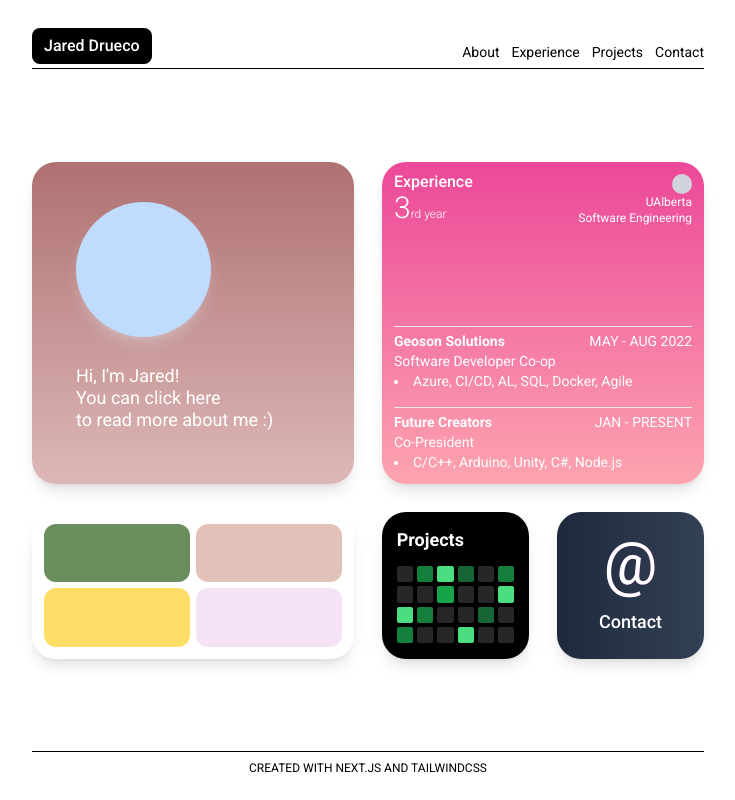
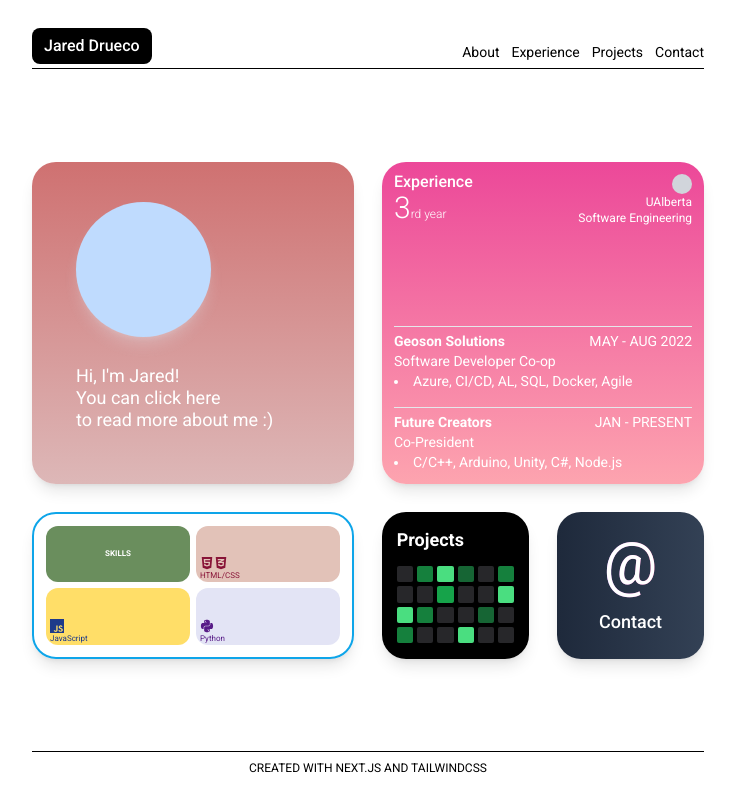
Before and after one commit to jdrco/self-portfolio, a Next.js app: page / in a window 1280 px wide. Shown: the whole page, without its empty margins (272-1007 px from the left). Built offline with nearby package versions, Linux system fonts and the light colour scheme.

Commit message:
fixed tech grid

```diff
--- a/components/widgets/Readme.js
+++ b/components/widgets/Readme.js
@@ -1,6 +1,6 @@
 const Readme = () => {
   return (
-    <div className="bg-gradient-to-t from-[#d6a9a9d4] to-[#af7171] h-full flex flex-col">
+    <div className="bg-gradient-to-t from-[#d6a9a9d4] to-[#cf7171] h-full flex flex-col">
       <div className="bg-blue-200 shadow-lg shadow-slate-200/30 w-[42%] h-[42%] rounded-full ml-7 sm:ml-11 mt-6 sm:mt-10"></div>
       <div className="w-[75%] h-12 ml-7 sm:ml-11 mt-4 sm:mt-7 text-[10px] sm:text-sm md:text-lg text-white leading-[11px] sm:leading-[18px] md:leading-[22px]">
         Hi, I'm Jared! <br />
--- a/components/widgets/TechStack.js
+++ b/components/widgets/TechStack.js
@@ -1,100 +1,40 @@
-import { FaPython } from "react-icons/fa";
+import { FaPython, FaHtml5, FaCss3Alt } from "react-icons/fa";
 import { SiJavascript } from "react-icons/si";
-import { Swiper, SwiperSlide } from "swiper/react";
-
-// Import Swiper styles
-import "swiper/css";
-import "swiper/css/pagination";
-
-// import required modules
-import { Pagination, Navigation, Scrollbar } from "swiper";
 
 const Tech = () => {
   return (
-    // <div className="bg-gradient-to-r from-[#FFFFFF] to-[#ececec] h-full overflow-auto p-2">
-    <div className="h-full overflow-auto m-2 sm:m-3">
-      <div className="grid grid-rows-2 grid-cols-2 gap-1 sm:gap-[6px] h-full mb-1">
-        <div className="bg-[#6A8E5D] h-full rounded-md sm:rounded-xl text-white text-[8px]"></div>
-        <div className="bg-[#E2C2B8] h-full rounded-md sm:rounded-xl"></div>
-        <div className="bg-[#FFDE68] h-full rounded-md sm:rounded-xl"></div>
-        <div className="bg-[#F5E3F5] h-full rounded-md sm:rounded-xl"></div>
+    <div className="h- overflow-auto m-2 sm:m-3">
+      <div className="grid grid-cols-2 gap-1 sm:gap-[6px] h-[67px] sm:h-[95px] md:h-[119px] overflow-auto no-scrollbar">
+        <div className="bg-[#6A8E5D] min-h-[31.5px] sm:min-h-[44.5px] md:min-h-[56.5px] rounded-md sm:rounded-xl text-white flex flex-col justify-center px-1 text-[8px] text-center font-bold">
+          SKILLS
         </div>
-      <div className="grid grid-rows-2 grid-cols-2 gap-1 h-full">
-        <div className="bg-[#6A8E5D] h-full rounded-md sm:rounded-xl"></div>
-        <div className="bg-[#E2C2B8] h-full rounded-md sm:rounded-xl"></div>
-        <div className="bg-[#E2C2B8] h-full rounded-md sm:rounded-xl"></div>
-        <div className="bg-[#6A8E5D] h-full rounded-md sm:rounded-xl"></div>
+        <div className="bg-[#E2C2B8] rounded-md sm:rounded-xl text-rose-900 flex flex-col justify-end px-1">
+          <div className="flex flex-row">
+            <FaHtml5 className="text-sm" />
+            <FaCss3Alt className="text-sm" />
           </div>
-      {/* <div className="flex h-1/2 gap-x-1 py-1">
-        <div className="bg-[#6A8E5D] w-1/2 h-auto rounded-xl"></div>
-        <div className="bg-[#E2C2B8] w-1/2 h-auto rounded-xl"></div>
+          <div className="text-[8px]">HTML/CSS</div>
         </div>
-      <div className="flex h-1/2 gap-x-1 pb-1">
-        <div className="bg-[#FFDE68] w-1/2 h-auto rounded-xl"></div>
-        <div className="bg-[#F5E3F5] w-1/2 h-auto rounded-xl"></div>
+        <div className="bg-[#FFDE68] min-h-[31.5px] sm:min-h-[44.5px] md:min-h-[56.5px] rounded-md sm:rounded-xl text-blue-900 flex flex-col justify-end px-1">
+          <SiJavascript className="text-sm" />
+          <div className="text-[8px]">JavaScript</div>
         </div>
-      <div className="flex h-1/2 gap-x-1 py-1">
-        <div className="bg-[#6A8E5D] w-1/2 h-auto rounded-xl"></div>
-        <div className="bg-[#E2C2B8] w-1/2 h-auto rounded-xl"></div>
+        <div className="bg-[#e3e4f5] rounded-md sm:rounded-xl text-purple-900 flex flex-col justify-end px-1">
+          <FaPython className="text-sm" />
+          <div className="text-[8px]">Python</div>
         </div>
-      <div className="flex h-1/2 gap-x-1 pb-1 ">
-        <div className="bg-[#FFDE68] w-1/2 h-auto rounded-xl"></div>
-        <div className="bg-[#F5E3F5] w-1/2 h-auto rounded-xl"></div>
-      </div> */}
-
-      {/* <div className="text-white font-bold bg-gradient-to-t from-[#D1C5A6] to-[#D1C5A6] w-full"> */}
-      {/* <div className="text-white font-bold  w-full">
-        <p className="text-black text-sm sm:text-2xl font-bold px-4 py-[5px] text-center">
-          Technologies
-        </p>
+        <div className="bg-[#5065b0] min-h-[31.5px] sm:min-h-[44.5px] md:min-h-[56.5px] rounded-md sm:rounded-xl text-white flex flex-col justify-end px-1">
+          <div className="flex flex-row">
+            <FaHtml5 className="text-sm" />
+            <FaCss3Alt className="text-sm" />
           </div>
-      <div className="h-full w-full px-1">
-        <Swiper
-          // install Swiper modules
-          modules={[Pagination]}
-          spaceBetween={5}
-          slidesPerView={5}
-          pagination={{ clickable: true }}
-          className="h-full"
-        >
-          <SwiperSlide className="flex flex-col justify-center items-center pb-1">
-            <div className="rounded-lg shadow-md text-white h-1/2 w-[90%] flex flex-col justify-around items-center">
-              <FaPython size="1rem" />
-              <div className="text-[8px]">70%</div>
+          <div className="text-[8px]">C/C++</div>
         </div>
-          </SwiperSlide>
-          <SwiperSlide className="flex flex-col justify-center items-center pb-1">
-            <div className="rounded-lg shadow-md text-white h-1/2 w-[90%] flex flex-col justify-around items-center">
-              <SiJavascript size="0.8rem" />
-              <div className="text-[8px]">70%</div>
+        <div className="bg-[#5065b0] rounded-md sm:rounded-xl text-purple-900 flex flex-col justify-end px-1">
+          <FaPython className="text-sm" />
+          <div className="text-[8px]">Python</div>
         </div>
-          </SwiperSlide>
-          <SwiperSlide className="flex flex-col justify-center items-center pb-1">
-            <div className="rounded-lg shadow-md text-white h-1/2 w-[90%] flex flex-col justify-around items-center">
-              <FaPython size="1rem" />
-              <div className="text-[8px]">70%</div>
       </div>
-          </SwiperSlide>
-          <SwiperSlide className="flex flex-col justify-center items-center pb-1">
-            <div className="rounded-lg shadow-md text-white h-1/2 w-[90%] flex flex-col justify-around items-center">
-              <FaPython size="1rem" />
-              <div className="text-[8px]">70%</div>
-            </div>
-          </SwiperSlide>
-          <SwiperSlide className="flex flex-col justify-center items-center pb-1">
-            <div className="rounded-lg shadow-md text-white h-1/2 w-[90%] flex flex-col justify-around items-center">
-              <FaPython size="1rem" />
-              <div className="text-[8px]">70%</div>
-            </div>
-          </SwiperSlide>
-          <SwiperSlide className="flex flex-col justify-center items-center pb-1">
-            <div className="rounded-lg shadow-md text-white h-1/2 w-[90%] flex flex-col justify-around items-center">
-              <FaPython size="1rem" />
-              <div className="text-[8px]">70%</div>
-            </div>
-          </SwiperSlide>
-        </Swiper>
-      </div> */}
     </div>
   );
 };
--- a/pages/index.js
+++ b/pages/index.js
@@ -18,7 +18,7 @@ export default function Home() {
         <div className="card h-auto row-span-2 col-span-2 square">
           <Experience />
         </div>
-        <div className="card h-auto col-span-2 bg-gradient-to-t from-[#FFFFFF] to-[#FFFFFF]">
+        <div className="card h-auto col-span-2 bg-gradient-to-t from-[#FFFFFF] to-[#FFFFFF] border-solid border-2 border-sky-500">
           <TechStack />
         </div>
         <div className="card h-auto col-span-1 square">
--- a/styles/globals.css
+++ b/styles/globals.css
@@ -7,6 +7,15 @@
 @layer utilities {
   .square {
     aspect-ratio: 1/1;
+  }
+  /* Chrome, Safari and Opera */
+  .no-scrollbar::-webkit-scrollbar {
+    display: none;
+  }
+
+  .no-scrollbar {
+    -ms-overflow-style: none; /* IE and Edge */
+    scrollbar-width: none; /* Firefox */
   }
 }
 
```
Lines whose indentation alone changed are shown as unchanged.
